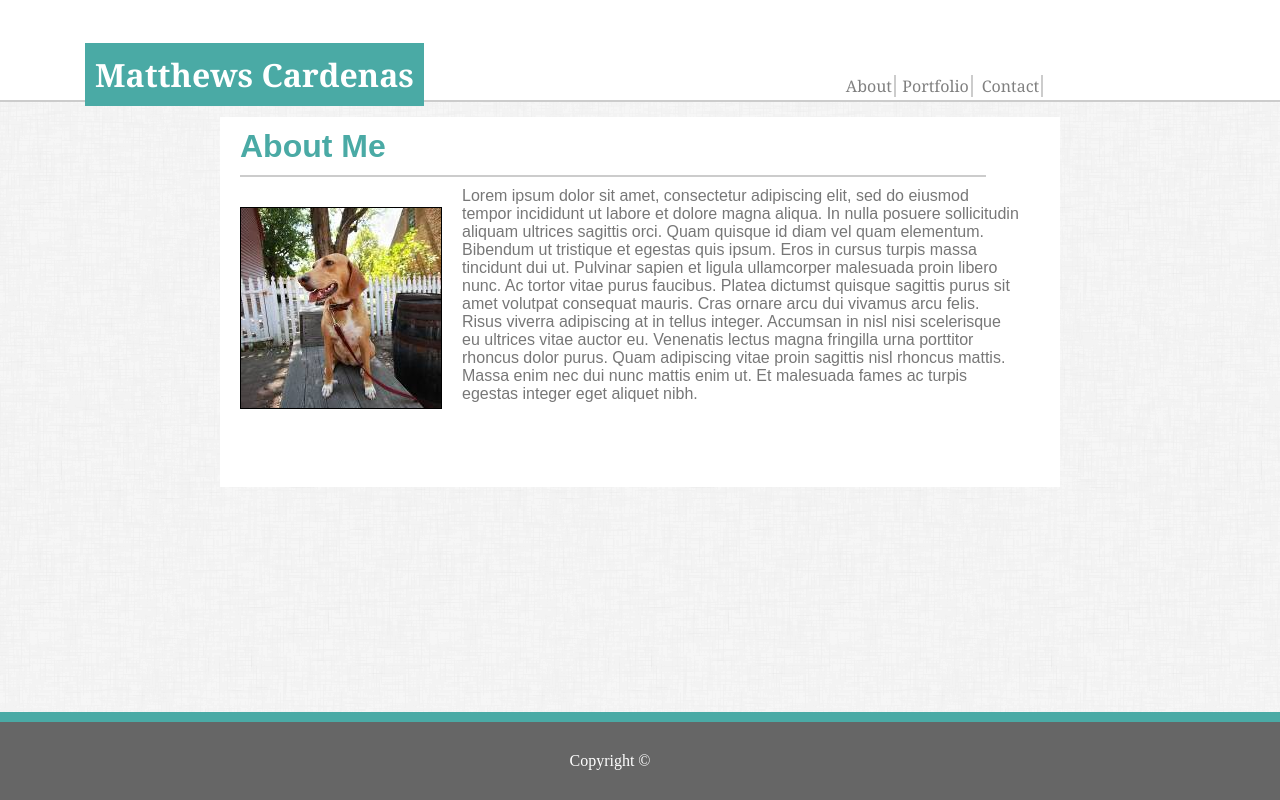
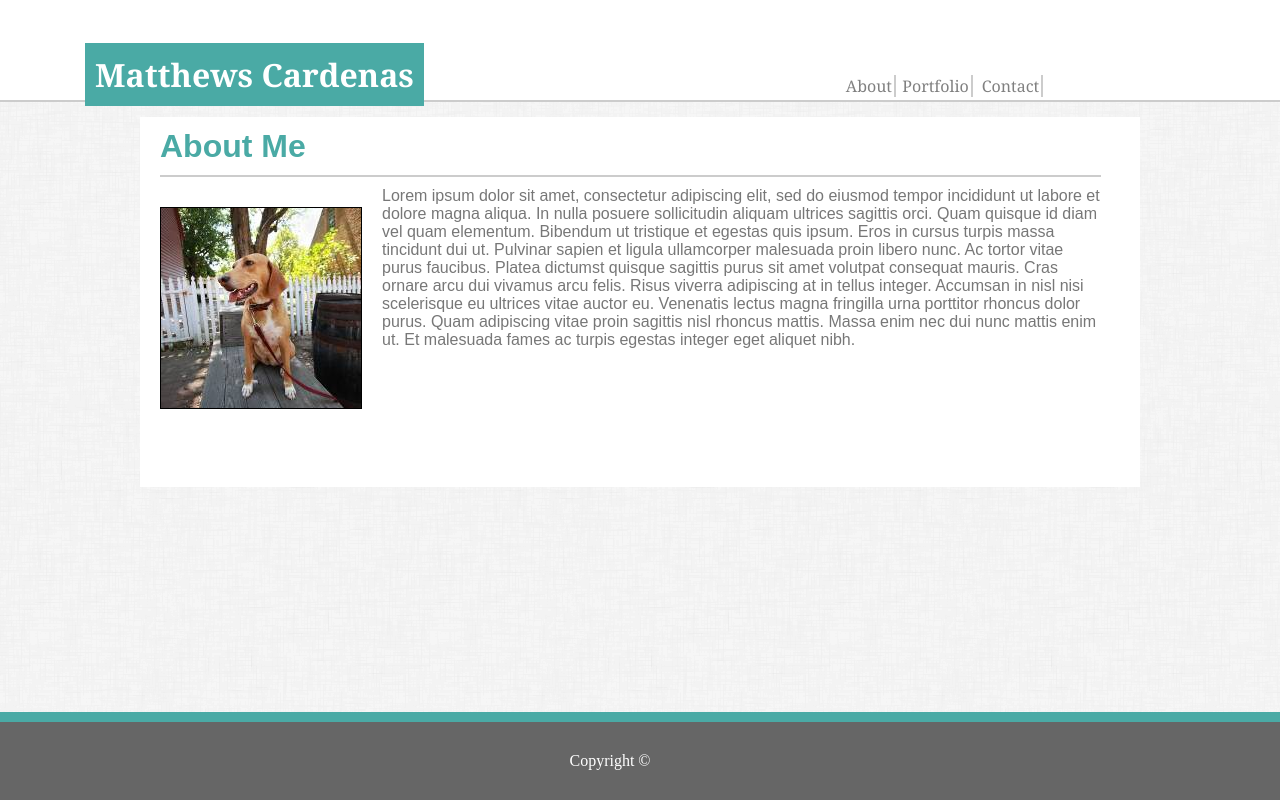
Before and after one commit to MCardenas38/Basic-Portfolio, a plain HTML site: page index.html in a window 1280 px wide. Drawn offline with Linux system fonts and the light colour scheme.

Commit message:
Update style.css

```diff
--- a/assets/css/style.css
+++ b/assets/css/style.css
@@ -27,7 +27,6 @@ footer{
 
 body{
     background-image: url("../images/dust_scratches.png");
-    /* width: 600px; */
     height: 100%;
     margin: 0 auto 0 auto;
 }
@@ -37,7 +36,7 @@ main{
     background-color: #ffffff;
     border-color: #dddddd;
     font-family: 'Arial', 'Helvetica Neue', Helvetica, sans-serif;
-    width: 800px;
+    width: 960px;
     height: 300px;
     margin: 15px auto 15px auto;
     padding: 70px 40px 0px 0px;
@@ -94,7 +93,7 @@ a{
     background-color: white;
     color: #4aaaa5;
     border-bottom: 2px solid #cccccc;
-    padding: 0px 600px 10px 0px;
+    padding: 0px 795px 10px 0px;
     margin: 0px 0px 0px 0px;
     top: 11px;
     left: 20px;
```
